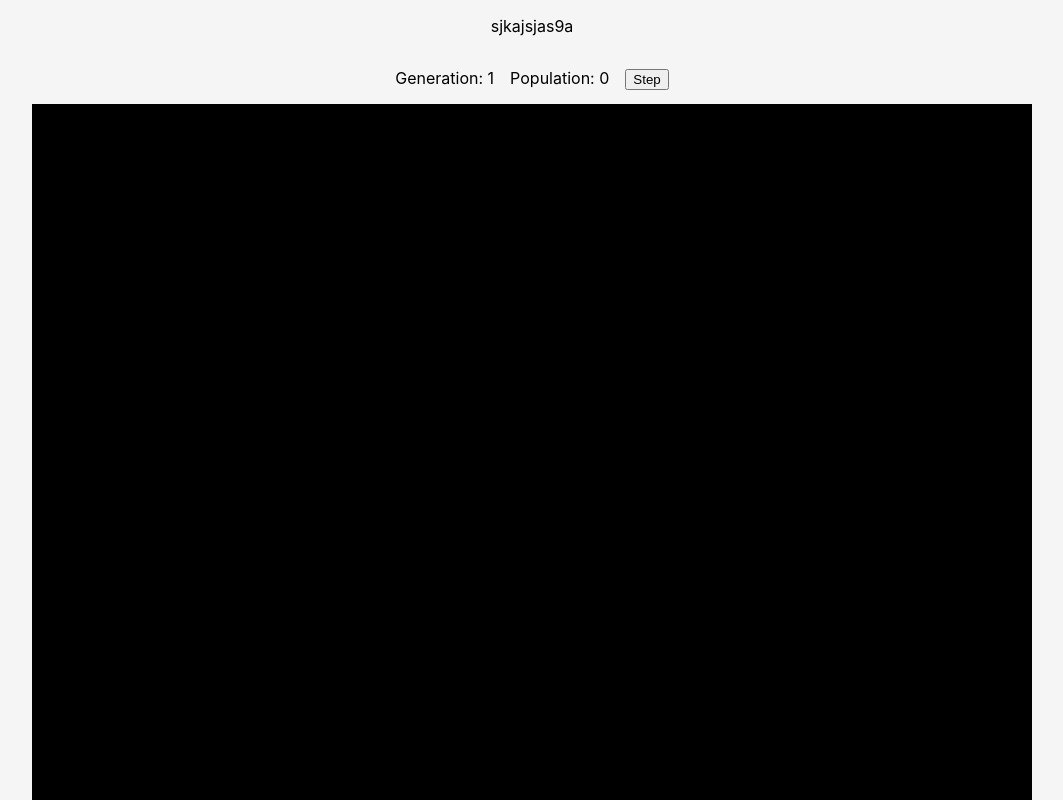
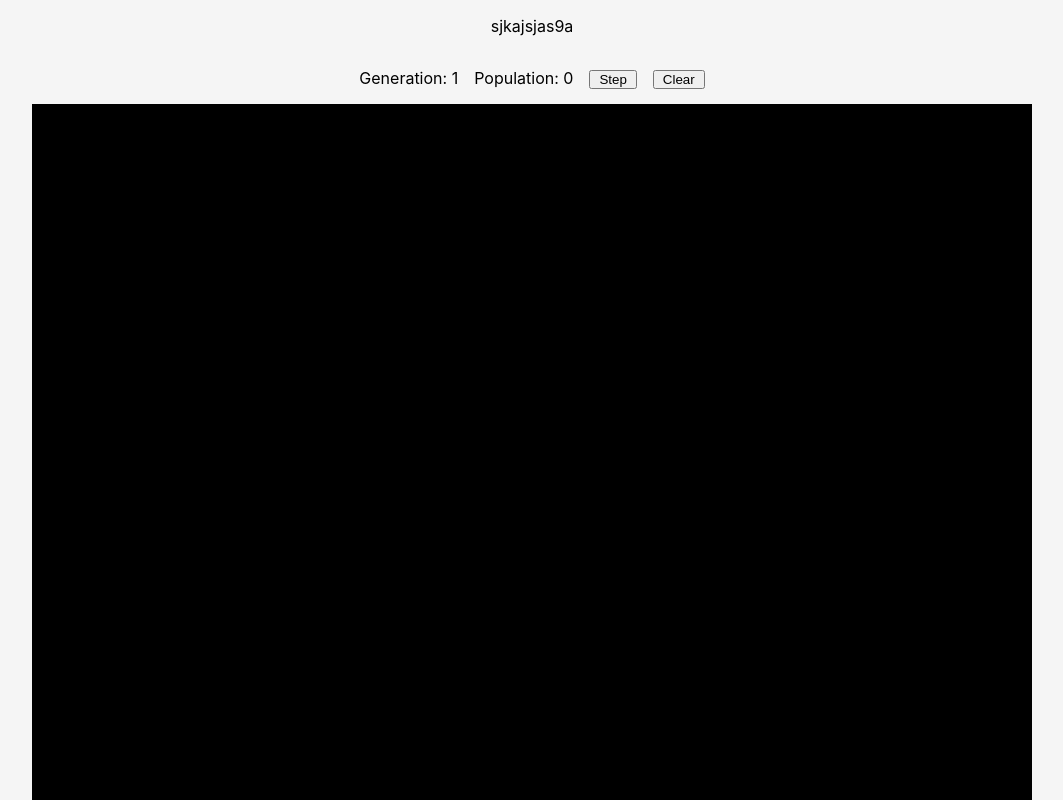
Before and after one commit to CJengineer18/react-game-of-life, a React (Create React App) app: page / in a window 1280 px wide. Shown: the top 800 px of the page, without its empty margins (108-1171 px from the left). Built offline with nearby package versions, Linux system fonts and the light colour scheme.

Commit message:
Clean board

```diff
--- a/src/components/Game.tsx
+++ b/src/components/Game.tsx
@@ -23,6 +23,7 @@ export default class Game extends React.Component<GameProps, GameState> {
         this.changeCellState = this.changeCellState.bind(this);
         this.newGeneration = this.newGeneration.bind(this);
         this.asyncUpdateBoard = this.asyncUpdateBoard.bind(this);
+        this.clearBoard = this.clearBoard.bind(this);
 
         this.nCellSide = Math.round(this.board / this.cell);
         this.state = {
@@ -38,11 +39,12 @@ export default class Game extends React.Component<GameProps, GameState> {
 
     render() {
         return (
-            <div>
+            <div className="game">
                 <div className="control">
                     <p>Generation: {this.state.currentGeneration}</p>
                     <p>Population: {this.state.world.currentPopulation}</p>
                     <button onClick={() => this.newGeneration()}>Step</button>
+                    <button onClick={() => this.clearBoard()}>Clear</button>
                 </div>
                 <Board
                     boardSize={this.board}
@@ -182,4 +184,14 @@ export default class Game extends React.Component<GameProps, GameState> {
 
         return population;
     }
+
+    clearBoard() {
+        this.setState({
+            currentGeneration: 1,
+            world: {
+                currentBoard: new Toroid(this.zeroes()),
+                currentPopulation: 0,
+            },
+        });
+    }
 }
--- a/src/styles/Game.scss
+++ b/src/styles/Game.scss
@@ -9,4 +9,12 @@
             padding-right: 1rem;
         }
     }
+
+    & button {
+        padding: 0 8px !important;
+
+        &:not(:last-child) {
+            margin-right: 1rem;
+        }
+    }
 }
```
